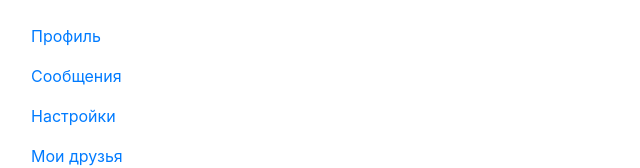
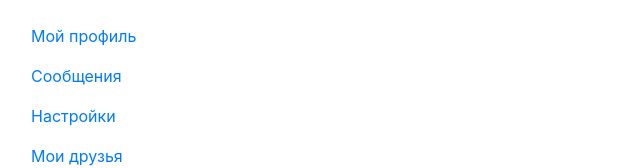
Before and after one commit to SerjFill/0970_app, a React (Create React App) app: page / in a window 1280 px wide. Shown: the top 168 px of the page, without its empty margins (0-640 px from the left). Built offline with nearby package versions, Linux system fonts and the light colour scheme.

Commit message:
Change in func App

```diff
--- a/src/App.jsx
+++ b/src/App.jsx
@@ -27,7 +27,7 @@ function App() {
               aria-orientation="vertical"
             >
               <NavLink className="nav-link" to="profile">
-                Профиль
+                Мой профиль
               </NavLink>
               <NavLink className="nav-link" to="messages">
                 Сообщения
```
